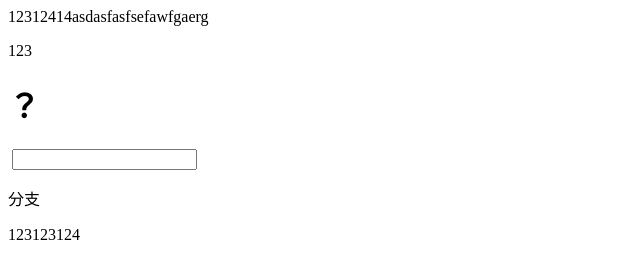
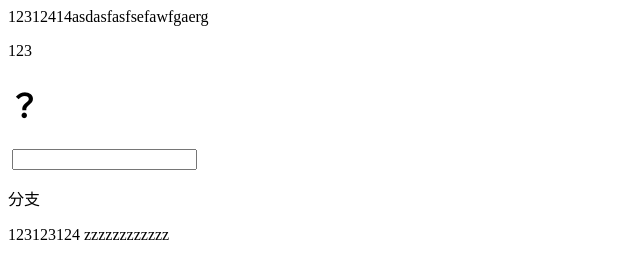
Before and after one commit to fxjzz/nihao, a plain HTML site: page index.html in a window 1280 px wide. Shown: the whole page, without its empty margins (0-640 px from the left). Drawn offline with Linux system fonts and the light colour scheme.

Commit message:
zzzzzzzz

```diff
--- a/index.html
+++ b/index.html
@@ -15,5 +15,6 @@
     <input type="text" name="" id="">
     <p>分支</p>
     123123124
+    zzzzzzzzzzzz
 </body>
 </html>
```
